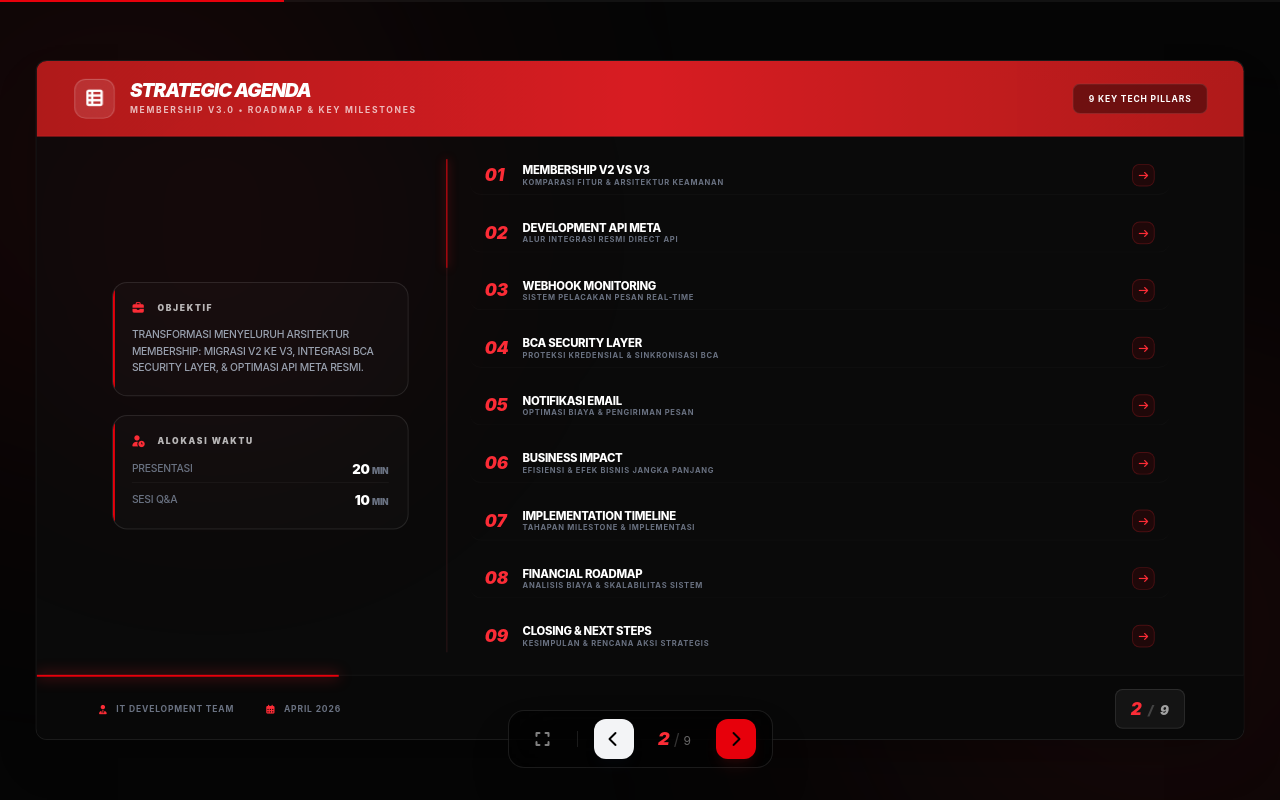
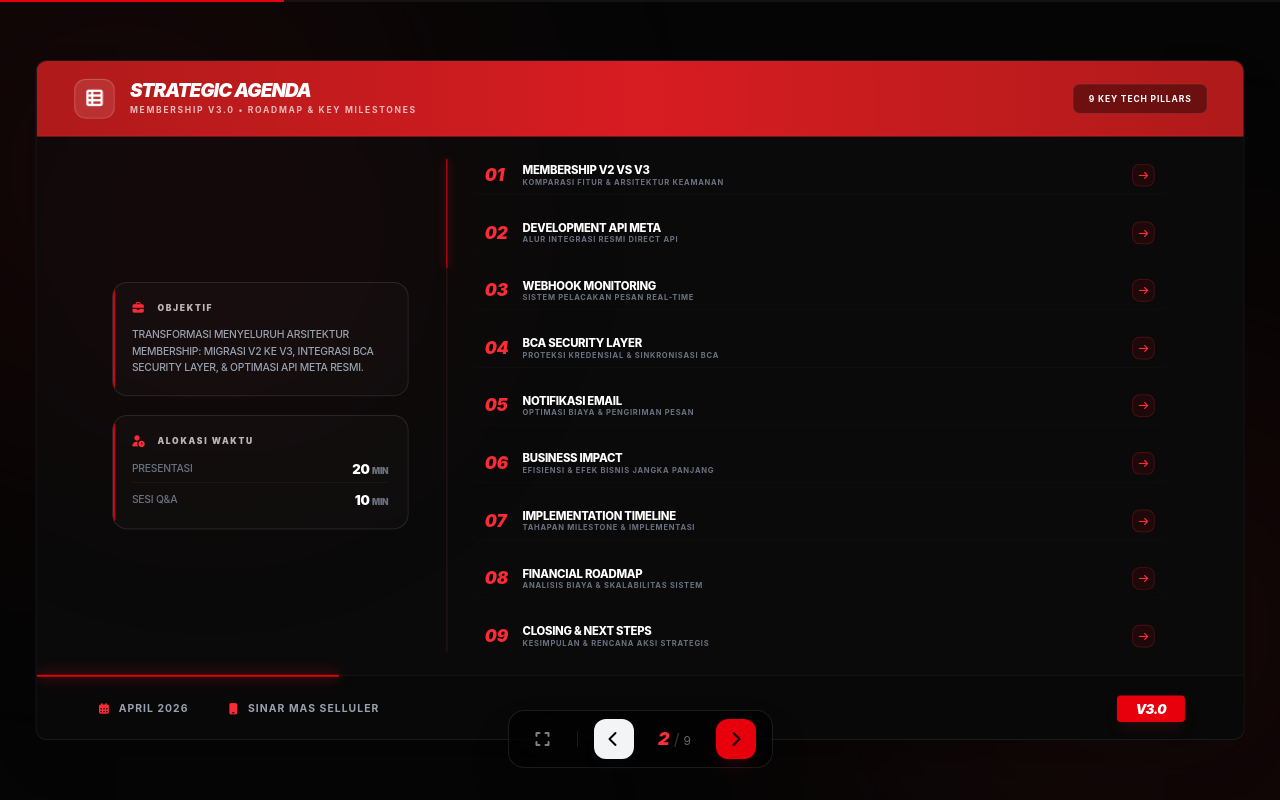
Before and after one commit to satriea/my-jobs, a React (Vite) app: page / in a window 1280 px wide. Both pictures are taken after a click on the button 735 px from the left and 739 px from the top of the page. Built offline with nearby package versions, Linux system fonts and the light colour scheme.

Commit message:
update bottom bar

```diff
--- a/src/slides/Slide2.jsx
+++ b/src/slides/Slide2.jsx
@@ -80,20 +80,18 @@ export default function Slide2() {
       <div className="absolute bottom-0 left-0 right-0 h-[70px] bg-[#080808] border-t border-white/5 flex items-center justify-between px-16 z-20">
         <div className="absolute top-[-1px] left-0 h-[2px] bg-red-600 shadow-[0_0_15px_#E31E24]" style={{ width: '25%' }}></div>
 
-        <div className="flex gap-8 text-gray-500 text-left">
-          <div className="flex gap-2 items-center">
-             <i className="fas fa-user-tie text-red-500 text-[10px]"></i>
-             <span className="text-[9px] font-bold tracking-widest uppercase">IT Development Team</span>
+        <div className="flex gap-10 text-gray-400">
+          <div className="flex items-center gap-2">
+            <i className="fas fa-calendar-alt text-red-500 text-xs"></i>
+            <span className="text-[11px] font-bold tracking-widest uppercase font-sans">April 2026</span>
           </div>
-          <div className="flex gap-2 items-center">
-             <i className="fas fa-calendar-alt text-red-500 text-[10px]"></i>
-             <span className="text-[9px] font-bold tracking-widest uppercase font-sans">APRIL 2026</span>
+          <div className="flex items-center gap-2">
+            <i className="fas fa-mobile text-red-500 text-xs"></i>
+            <span className="text-[11px] font-bold tracking-widest uppercase font-sans">Sinar Mas Selluler</span>
           </div>
         </div>
 
-        <div className="bg-white/5 border border-white/10 px-4 py-1.5 rounded-lg text-sm font-black italic">
-          <span className="text-red-500 text-lg">2</span> <span className="text-white/20 mx-1">/</span> <span className="text-white/60">9</span>
-        </div>
+        <div className="bg-red-600 px-5 py-1 rounded text-sm font-black italic shadow-lg shadow-red-900/20 uppercase tracking-tighter">V3.0</div>
       </div>
     </div>
   );
--- a/src/slides/Slide3.jsx
+++ b/src/slides/Slide3.jsx
@@ -111,8 +111,8 @@ export default function Slide3() {
             <span className="text-[11px] font-bold tracking-widest uppercase font-sans">April 2026</span>
           </div>
           <div className="flex items-center gap-2">
-            <i className="fas fa-user text-red-500 text-xs"></i>
-            <span className="text-[11px] font-bold tracking-widest uppercase font-sans">IT Development Team</span>
+            <i className="fas fa-mobile text-red-500 text-xs"></i>
+            <span className="text-[11px] font-bold tracking-widest uppercase font-sans">Sinar Mas Selluler</span>
           </div>
         </div>
         <div className="bg-red-600 px-5 py-1 rounded text-sm font-black italic shadow-lg shadow-red-900/20 uppercase tracking-tighter">V3.0</div>
--- a/src/slides/Slide4.jsx
+++ b/src/slides/Slide4.jsx
@@ -138,8 +138,8 @@ export default function Slide4() {
             <span className="text-[11px] font-bold tracking-widest uppercase font-sans">April 2026</span>
           </div>
           <div className="flex items-center gap-2">
-            <i className="fas fa-user text-red-500 text-xs"></i>
-            <span className="text-[11px] font-bold tracking-widest uppercase font-sans">IT Development Team</span>
+            <i className="fas fa-mobile text-red-500 text-xs"></i>
+            <span className="text-[11px] font-bold tracking-widest uppercase font-sans">Sinar Mas Selluler</span>
           </div>
         </div>
         <div className="bg-red-600 px-5 py-1 rounded text-sm font-black italic shadow-lg shadow-red-900/20 uppercase tracking-tighter">V3.0</div>
--- a/src/slides/Slide5.jsx
+++ b/src/slides/Slide5.jsx
@@ -111,8 +111,8 @@ export default function Slide5() {
             <span className="text-[11px] font-bold tracking-widest uppercase font-sans">April 2026</span>
           </div>
           <div className="flex items-center gap-2">
-            <i className="fas fa-user text-red-500 text-xs"></i>
-            <span className="text-[11px] font-bold tracking-widest uppercase font-sans">IT Development Team</span>
+            <i className="fas fa-mobile text-red-500 text-xs"></i>
+            <span className="text-[11px] font-bold tracking-widest uppercase font-sans">Sinar Mas Selluler</span>
           </div>
         </div>
         <div className="bg-red-600 px-6 py-1.5 rounded-md font-black italic shadow-lg text-white text-sm">V3.0</div>
--- a/src/slides/Slide6.jsx
+++ b/src/slides/Slide6.jsx
@@ -203,8 +203,8 @@ export default function Slide6() {
             <span className="text-[11px] font-bold tracking-widest uppercase font-sans">April 2026</span>
           </div>
           <div className="flex items-center gap-2">
-            <i className="fas fa-user text-red-500 text-xs"></i>
-            <span className="text-[11px] font-bold tracking-widest uppercase font-sans">IT Development Team</span>
+            <i className="fas fa-mobile text-red-500 text-xs"></i>
+            <span className="text-[11px] font-bold tracking-widest uppercase font-sans">Sinar Mas Selluler</span>
           </div>
         </div>
         <div className="bg-red-600 px-6 py-1.5 rounded-md font-black italic shadow-lg text-white text-sm">V3.0</div>
--- a/src/slides/Slide7.jsx
+++ b/src/slides/Slide7.jsx
@@ -123,8 +123,8 @@ export default function Slide7() {
             <span className="text-[11px] font-bold tracking-widest uppercase font-sans">April 2026</span>
           </div>
           <div className="flex items-center gap-2">
-            <i className="fas fa-user text-red-500 text-xs"></i>
-            <span className="text-[11px] font-bold tracking-widest uppercase font-sans uppercase">IT Development Team</span>
+            <i className="fas fa-mobile text-red-500 text-xs"></i>
+            <span className="text-[11px] font-bold tracking-widest uppercase font-sans">Sinar Mas Selluler</span>
           </div>
         </div>
 
--- a/src/slides/Slide8.jsx
+++ b/src/slides/Slide8.jsx
@@ -133,8 +133,8 @@ export default function Slide6CostComparison() {
             <span className="text-[11px] font-bold tracking-widest uppercase font-sans">April 2026</span>
           </div>
           <div className="flex items-center gap-2">
-            <i className="fas fa-user text-red-500 text-xs"></i>
-            <span className="text-[11px] font-bold tracking-widest uppercase font-sans text-left">IT Development Team</span>
+            <i className="fas fa-mobile text-red-500 text-xs"></i>
+            <span className="text-[11px] font-bold tracking-widest uppercase font-sans">Sinar Mas Selluler</span>
           </div>
         </div>
         <div className="bg-red-600 px-6 py-1.5 rounded-md font-black italic shadow-lg text-white text-sm uppercase tracking-tighter">V3.0</div>
--- a/src/slides/Slide9.jsx
+++ b/src/slides/Slide9.jsx
@@ -69,8 +69,8 @@ export default function Slide8() {
             <span className="text-[11px] font-bold tracking-widest uppercase font-sans">April 2026</span>
           </div>
           <div className="flex items-center gap-2">
-            <i className="fas fa-user text-red-500 text-xs"></i>
-            <span className="text-[11px] font-bold tracking-widest uppercase font-sans uppercase">IT Development Team</span>
+            <i className="fas fa-mobile text-red-500 text-xs"></i>
+            <span className="text-[11px] font-bold tracking-widest uppercase font-sans">Sinar Mas Selluler</span>
           </div>
         </div>
 
```
